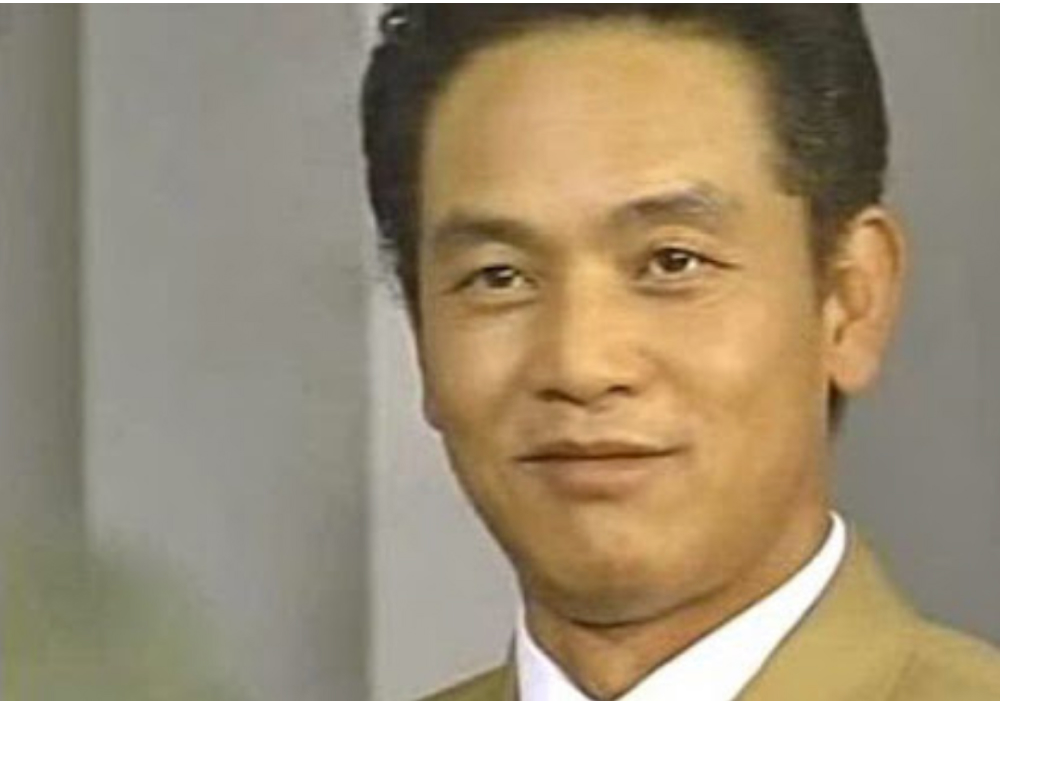
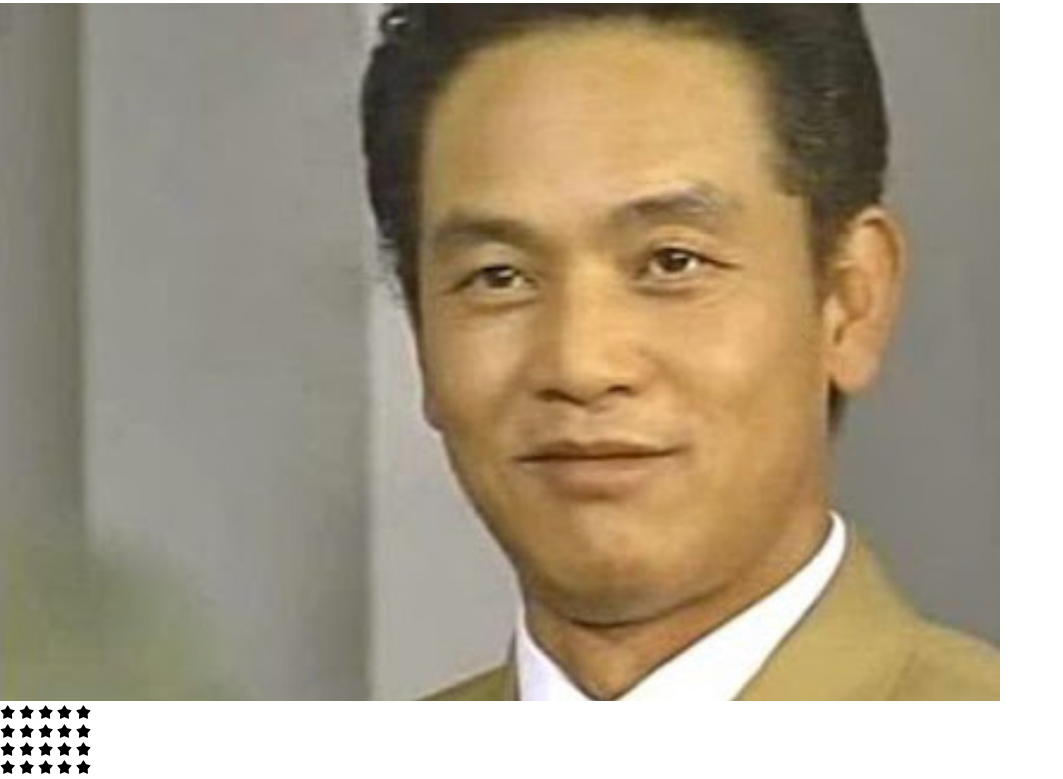
Before and after one commit to 10reps/tomorrow-house, a website: page index.html in a window 1280 px wide. Shown: the part 716-1495 px from the top of the page, without its empty margins (0-1063 px from the left). Before the commit the page ends 1419 px from the top, so only its background shows below. Drawn offline with Linux system fonts and the light colour scheme; files whose address does not match are found by name.

Commit message:
Implement star-rating componnents

```diff
--- a/index.html
+++ b/index.html
@@ -56,6 +56,36 @@
           <img src="./assets/images/img-user-01.jpg" alt="사딸라" />
         </div>
       </div>
+      <div>
+        <div class="star-rating-13">
+          <i class="ic-star is-active"></i>
+          <i class="ic-star is-active"></i>
+          <i class="ic-star is-active"></i>
+          <i class="ic-star is-active"></i>
+          <i class="ic-star is-active"></i>
+        </div>
+        <div class="star-rating-16">
+          <i class="ic-star is-active"></i>
+          <i class="ic-star is-active"></i>
+          <i class="ic-star is-active"></i>
+          <i class="ic-star is-active"></i>
+          <i class="ic-star is-active"></i>
+        </div>
+        <div class="star-rating-20">
+          <i class="ic-star is-active"></i>
+          <i class="ic-star is-active"></i>
+          <i class="ic-star is-active"></i>
+          <i class="ic-star is-active"></i>
+          <i class="ic-star is-active"></i>
+        </div>
+        <div class="star-rating-24">
+          <i class="ic-star is-active"></i>
+          <i class="ic-star is-active"></i>
+          <i class="ic-star is-active"></i>
+          <i class="ic-star is-active"></i>
+          <i class="ic-star is-active"></i>
+        </div>
+      </div>
     </div>
   </body>
 </html>
--- a/styles/main.scss
+++ b/styles/main.scss
@@ -13,5 +13,6 @@
 
 @import "./modules/tages";
 @import "./modules/avatars";
+@import "./modules/star-ratings";
 
 @import "./layouts/grids";
--- /dev/null
+++ b/styles/modules/_star-ratings.scss
@@ -0,0 +1,31 @@
+%star-rating-base {
+  @include flexbox(start);
+
+  .ic-star {
+    color: $border;
+
+    &.is-active {
+      color: $blue;
+    }
+  }
+}
+
+.star-rating-13 {
+  @extend %star-rating-base;
+  font-size: 13px;
+}
+
+.star-rating-16 {
+  @extend %star-rating-base;
+  font-size: 16px;
+}
+
+.star-rating-20 {
+  @extend %star-rating-base;
+  font-size: 20px;
+}
+
+.star-rating-24 {
+  @extend %star-rating-base;
+  font-size: 24px;
+}
```
